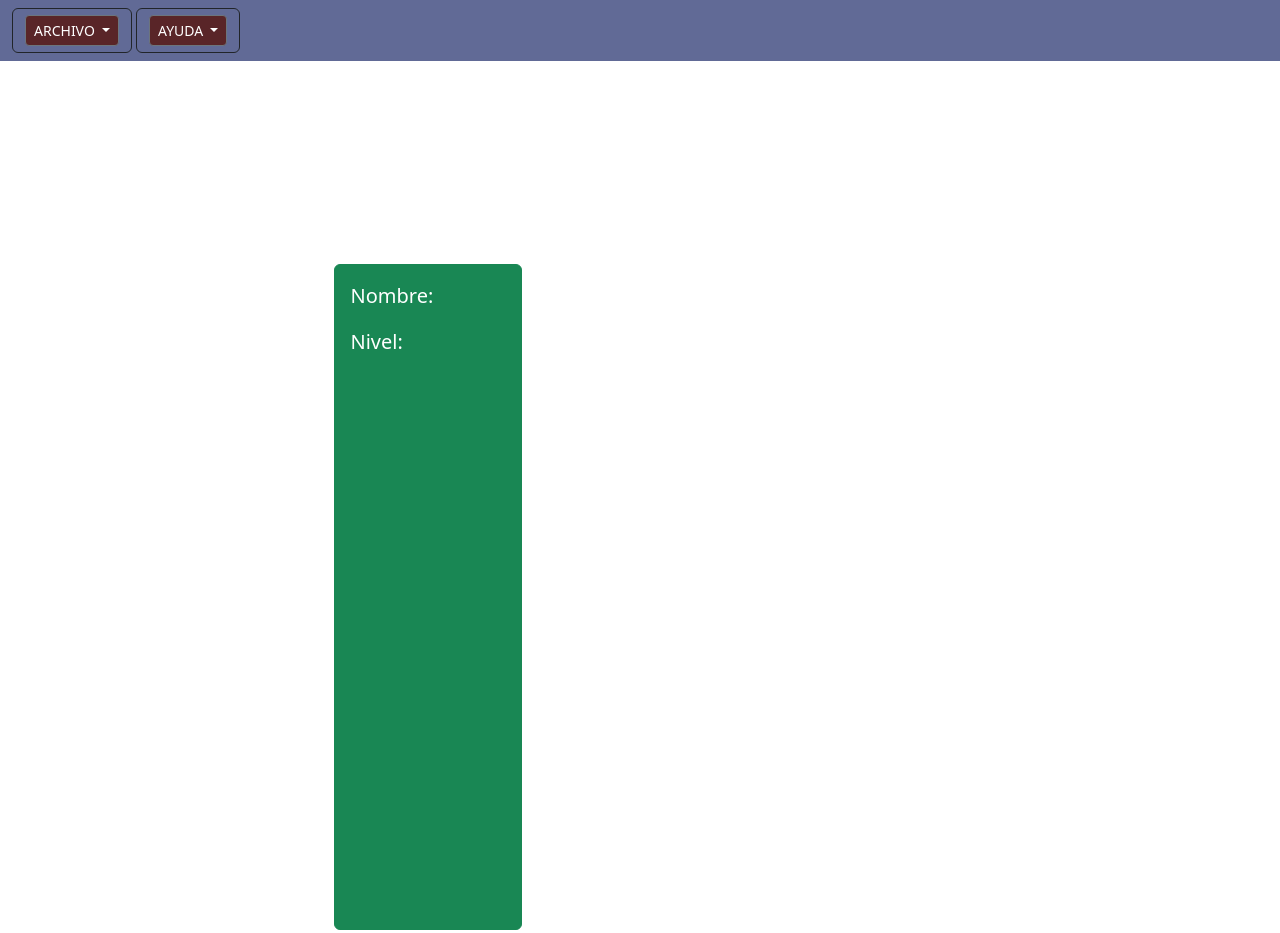
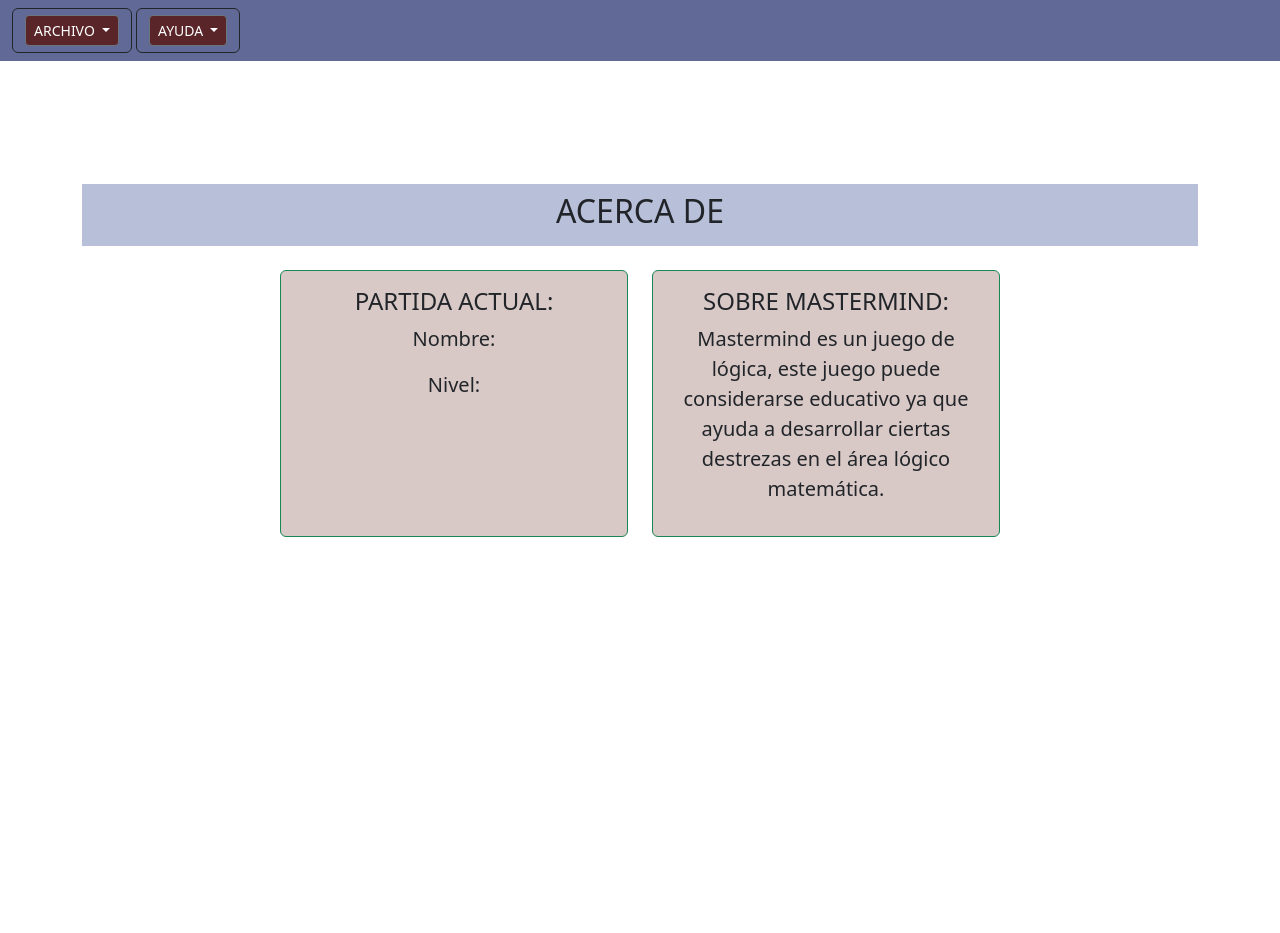
Before and after one commit to jorgemctin/Game-MasterMind, a plain HTML site: page pages/about.html in a window 1280 px wide. Shown: the top 933 px of the page. After the commit the page ends 800 px from the top, so only its background shows below. Drawn offline with nearby package versions, Linux system fonts and the light colour scheme.

Commit message:
fix about page

```diff
--- a/css/style.css
+++ b/css/style.css
@@ -1,6 +1,6 @@
 .head {
-    height: 15em;
-    width: 100%;
+    height:10em;
+
 
 }
 
--- a/pages/about.html
+++ b/pages/about.html
@@ -12,6 +12,8 @@
     <link rel="stylesheet" href="../css/style.css">
 </head>
 <body>
+
+        <!-- NAVBAR -->
     <div class="container">
         <nav class="navbar navbar-dark fixed-top" style="background-color: rgba(9, 23, 91, 0.641);">
             <div class="container-fluid d-flex justify-content-start gap-1">
@@ -31,71 +33,45 @@
                         AYUDA
                     </button>
                     <ul class="dropdown-menu">
-                        <li><a class="dropdown-item" href="../pages/howtoplay.html">Como Jugar</a></li>
+                        <li><a class="dropdown-item" href="../pages/howtoplay.html">¿Como Jugar?</a></li>
                         <li><a class="dropdown-item" href="../pages/about.html">Acerca De</a></li>
                     </ul>
                 </div>
             </div>
         </nav>
+
+            <!-- ABOUT TITLE -->
         <div class="head"></div>
-
-        <!-- ABOUT US -->
-    <!-- <div class="container-fluid flex-column justify-content-around mt-4">
+            <div class="container-fluid flex-column justify-content-around mt-4">
                 <div class="row">
-            <div class="col-12 p-2 fs-1 bg-dark-subtle text-center">
-                <h2>MASTERMIND</h2>
+                    <div class="col p-2 fs-1 text-center" style="background-color:#33468d58;">
+                        <h2>ACERCA DE</h2>
                     </div>
                 </div>
-    </div> -->
-
-    <div class="container-fluid d-flex justify-content-around mt-4">
-        <div class="col-7 row row-cols-1 row-cols-md-2 row-cols-lg-3">
-            <div class="col">
+            </div>
 
 
-                    <div class="card text-bg-success h-100  border border-success" style="max-width: 24rem;">
-                        <div class="card-body">
+                <!-- ABOUT GAME -->
+        <div class="container mt-2">
+            <div class="row row-cols-1 row-cols-md-2 row-cols-lg-3 d-flex justify-content-center">
+                <div class="col">
+                    <div class="card h-100 border border-success text-center mt-3" style="background-color:#5812093b;">
+                        <div class="card-body"><h4>PARTIDA ACTUAL:</h4>
                             <p class="card-text fs-5">Nombre:<div id="user1"></div></p>
                             <p class="card-text fs-5">Nivel:<div id="levelpicker1"></div></p>
                         </div>
                     </div>
+                </div>
                     <div class="col">
+                        <div class="card h-100  border border-success text-center mt-3" style="background-color:#5812093b;">
                             <div class="card-body">
+                                <h4>SOBRE MASTERMIND:</h4>
                                     <p class="card-text fs-5">Mastermind es un juego de lógica,
                                     este juego puede considerarse educativo ya que ayuda a desarrollar ciertas destrezas en el área lógico matemática.
-
-
-
-
-                            Se creará un código
-                            oculto con 5 clavijas de colores, pudiendo hacer las combinaciones con los 8
-                            colores disponibles e incluso repitiendo color si lo desea</p>
-                    </div>
-                </div>
-
-
-                <!-- <div class="card text-bg-secondary h-100 p-3 border border-success" style="max-width: 22rem;">
-                    <div class="card-body fs-5">
-                        <p class="card-text">Platos preparados con ingredientes frescos y de alta calidad y cocinados al momento
-                        para garantizar el mejor sabor y experiencia.</p>
+                                </p>
                             </div>
                         </div>
                     </div>
-            <div class="col">
-            <div class="card text-bg-success h-100 p-3 border border-success" style="max-width: 22rem;">
-                <div class="card-body">
-                    <p class="card-text fs-5">¡Bienvenidos a <strong>StreetFood</strong>! Somos un equipo de apasionados por
-                    la comida callejera de todo el mundo.</p>
-                </div>
-            </div>
-        </div>
-        <div class="col">
-            <div class="card text-bg-secondary h-100 p-3 border border-success" style="max-width: 22rem;">
-                <div class="card-body fs-5">
-                    <p class="card-text">Decoración diseñada para transportarlos a un ambiente urbano, ofreciendo una
-                    experiencia auténtica de la calle.</p>
-                </div>
-            </div> -->
                 </div>
             </div>
         </div>
@@ -109,7 +85,7 @@
 
 
 
-    </div>
+
     <script src="../js/user.js"></script>
     <script src="../js/about.js"></script>
 
```
Also changed, not shown: index.html (+1 -1 lines), pages/colors.html (+1 -1 lines), pages/game.html (+1 -1 lines), pages/howtoplay.html (+3 -4 lines), pages/level.html (+1 -1 lines), pages/user.html (+1 -1 lines), pages/winner.html (+1 -1 lines). Lines whose indentation alone changed are shown as unchanged.
